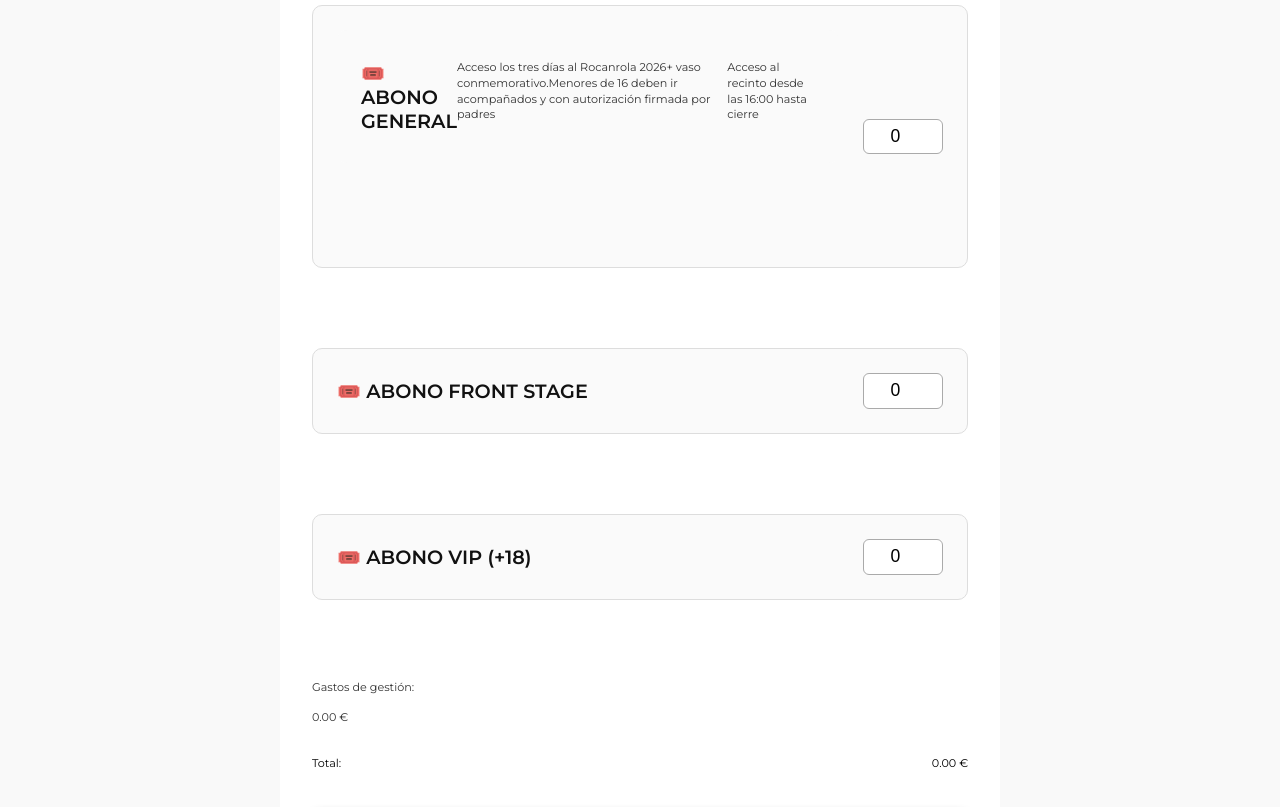
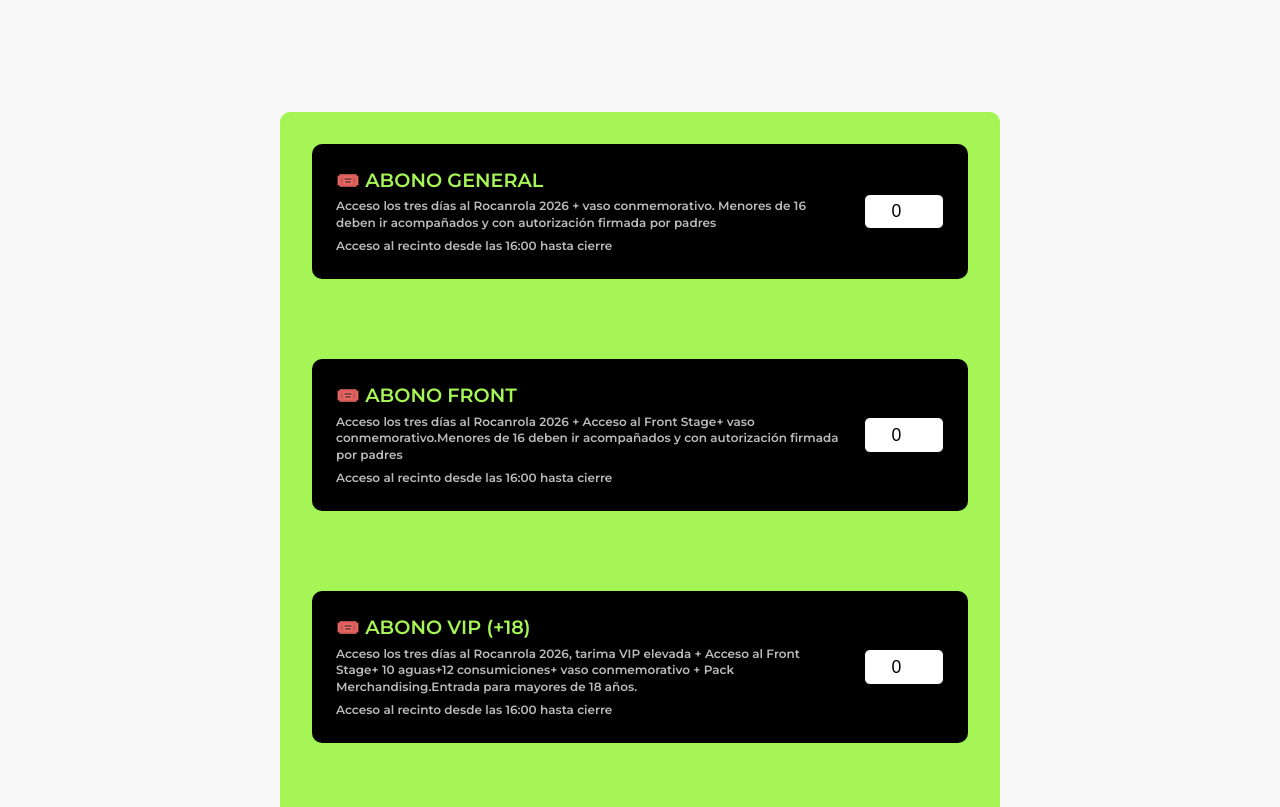
Before and after one commit to Sofia0507/Festivalsiii, a plain HTML site: page ventaentradas.html in a window 1280 px wide. Shown: the part 219-1026 px from the top of the page. Drawn offline with nearby package versions, Linux system fonts and the light colour scheme.

Commit message:
arreglado venta abonos

```diff
--- a/css/styles.css
+++ b/css/styles.css
@@ -125,7 +125,7 @@ a{
 #tipos-de-entradas form {
   width: 100%;
   max-width: 720px;
-  background-color: #ffffff;
+  background-color: rgb(165, 245, 87);
   border-radius: 10px;
   box-shadow:0,0,10px,rgba(0,0,0,0.1);
   padding: 2rem;
@@ -135,14 +135,14 @@ a{
 #tipos-de-entradas p {
   margin-bottom: 1rem;
   font-size: 0.70rem;
-  color: #333;
+  color: #000000;
   font-family: "Montserrat",sans-serif;
   text-align: left;
 }
 
 
 #tipos-de-entradas form div:not(.total-price-cont):not(.total-management-expenses) {
-  background-color: #fafafa;
+  background-color: #000000;
   border-radius: 10px;
   padding: 1.5rem;
   margin-bottom: 5rem;
@@ -155,15 +155,16 @@ a{
 #tipos-de-entradas form label {
   font-size: 1.2rem;
   font-weight: 600;
-  color: #111;
+  color:rgb(165, 245, 87);
   width: auto;
   font-family: "Montserrat",sans-serif;
 }
 
-#section h2 {
+#tipos-de-entradas h2 {
   text-align: center;
   width: 100%;
-  display: block;
+  font-size: 3rem;
+  margin-bottom: 2rem;
 }
 
 #tipos-de-entradas form input[type="number"] {
@@ -171,7 +172,7 @@ a{
   font-size: 1.1rem;
   text-align: center;
   border-radius: 6px;
-  border: 1px solid #aaa;
+  border: 1px solid #000000;
   padding: 0.4rem;
   transition: all 0.2s ease;
 }
@@ -223,7 +224,6 @@ a{
 
 .ticket-item {
  background-color: #fafafa;
- border: 1px solid #ddd;
  border-radius: 10px;
  padding: 1.5rem;
  margin-bottom: 2rem;
@@ -245,16 +245,9 @@ a{
   margin-top: 0.4rem;
   font-size: 0.75rem;
   line-height: 1.4;
-  color: #333;
-  font-family: "Montserrat", sans-serif;
+  color: #bbbbbb;
+  font-family: "Montserrat";
 }
-
-
-
-
-
-
-
 
 
 
--- a/ventaentradas.html
+++ b/ventaentradas.html
@@ -39,20 +39,23 @@
 
     <!-- VENTA ENTRADAS -->
 
-    <section><h2>TIPOS DE ENTRADAS</h2> </section>
+    <section id="tipos-de-entradas">
+       <h2>TIPOS DE ENTRADAS</h2>
+    </section>
     <main>
         <section id="tipos-de-entradas">
             <form id="form">
                 <div class="ticket-item">
-                   <div class="ticket-text">
-                      <label for="abono-general">  🎟️ ABONO GENERAL</label>
-                      <p class="ticket-info">Acceso los tres días al Rocanrola
-                        2026+ vaso conmemorativo.Menores de 16 deben ir
-                        acompañados y con autorización firmada por padres</p>
-                        <p class="ticket-info">
-                         Acceso al recinto desde las 16:00 hasta cierre
-                        </p>
-                    </div>
+                    <label for="abono-general">
+                        🎟️ ABONO GENERAL
+                        <span class="ticket-info">
+                            Acceso los tres días al Rocanrola 2026 + vaso conmemorativo.
+                            Menores de 16 deben ir acompañados y con autorización firmada por padres
+                        </span>
+                        <span class="ticket-info">
+                            Acceso al recinto desde las 16:00 hasta cierre
+                        </span>
+                    </label>
 
                     <input
                         type="number"
@@ -64,18 +67,40 @@
                 </div>
 
                 <div class="ticket-item">
-                    <label for="abono-front"> 🎟️ ABONO FRONT STAGE</label>
+                    <label for="abono-front">
+                        🎟️ ABONO FRONT
+                        <span class="ticket-info">
+                            Acceso los tres días al Rocanrola 2026 + Acceso al Front Stage+
+                            vaso conmemorativo.Menores de 16 deben ir acompañados y con autorización firmada por padres
+                        </span>
+                        <span class="ticket-info">
+                            Acceso al recinto desde las 16:00 hasta cierre
+                        </span>
+                    </label>
+
                     <input
                         type="number"
-                        name="abono-front"
-                        id="abono-front"
+                        name="abono-general"
+                        id="abono-general"
                         min="0"
                         value="0"
-                        data-price="100" />
+                        data-price="50" />
                 </div>
 
                 <div class="ticket-item">
-                    <label for="abono-vip"> 🎟️ ABONO VIP (+18)</label>
+                    <label for="abono-vip">
+                        🎟️ ABONO VIP (+18)
+                        <span class="ticket-info">
+                            Acceso los tres días al Rocanrola 2026, tarima VIP elevada +
+                            Acceso al Front Stage+ 10 aguas+12 consumiciones+ vaso conmemorativo
+                            + Pack Merchandising.Entrada para mayores de 18 años.
+
+                        </span>
+                        <span class="ticket-info">
+                            Acceso al recinto desde las 16:00 hasta cierre
+                        </span>
+                    </label>
+
                     <input
                         type="number"
                         name="abono-vip"
```
Also changed, not shown: galeria.html (+37 -0 lines), index.html (+1 -1 lines).
